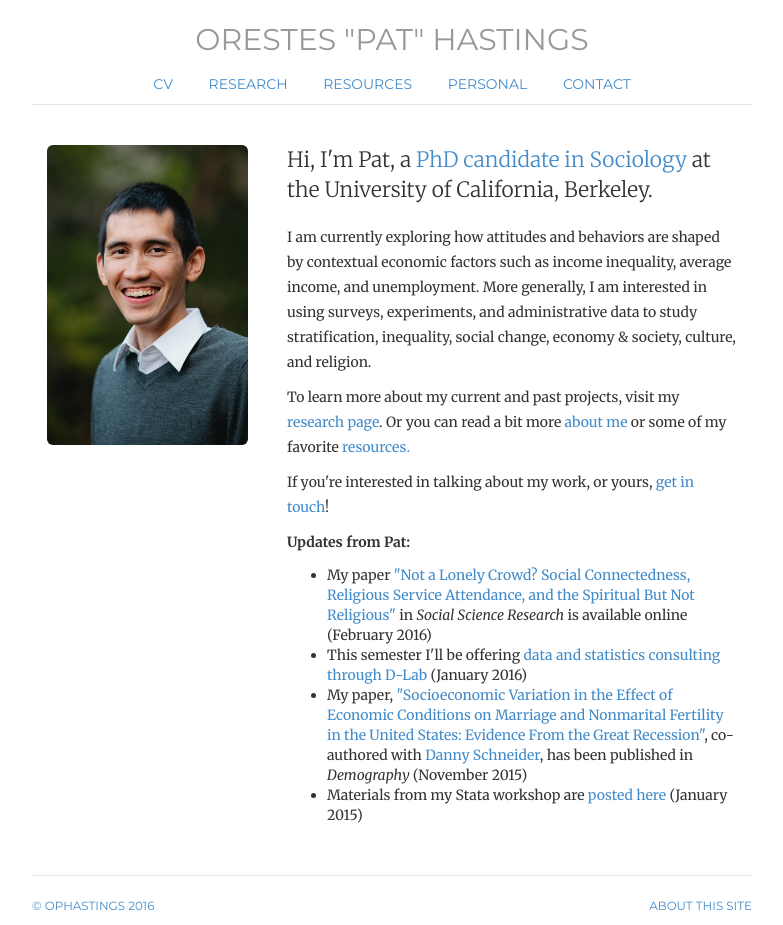
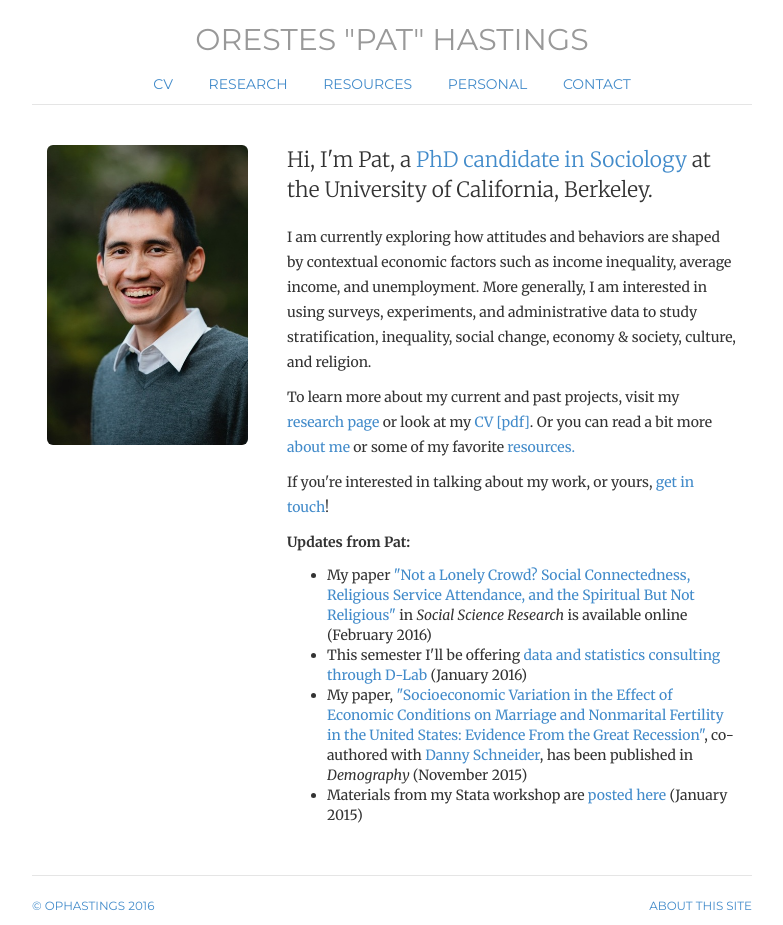
Before and after one commit to ophastings/ophastings.github.io, a Jekyll site: the page built from index.html, in a window 1280 px wide. Shown: the whole page, without its empty margins (248-1031 px from the left). Built offline with Jekyll 4.4.1, drawn with Linux system fonts in a browser that asks for light colours; comment, search, counter and statistics services are not loaded.

Commit message:
Update index.html

```diff
--- a/index.html
+++ b/index.html
@@ -20,7 +20,7 @@ description: Website of Orestes Pat Hastings, sociology PhD candidate at UC Berk
 	<p>I am currently exploring how attitudes and behaviors are shaped by contextual economic factors such as income inequality,
 	average income, and unemployment. More generally, I am interested in using surveys, experiments, and administrative data to
 	study stratification, inequality, social change, economy &amp society, culture, and religion.</p>
-	<p>To learn more about my current and past projects, visit my <a href="research">research page</a>. Or you can
+	<p>To learn more about my current and past projects, visit my <a href="research">research page</a> or look at my <a href="cv.pdf">CV [pdf]</a>. Or you can
 	read a bit more <a href="personal">about me</a> or some of my favorite <a href="resources">resources.</a></p>
 	<p>If you're interested in talking about my work, or yours, <a href="contact">get in touch</a>!</p>
 
```
